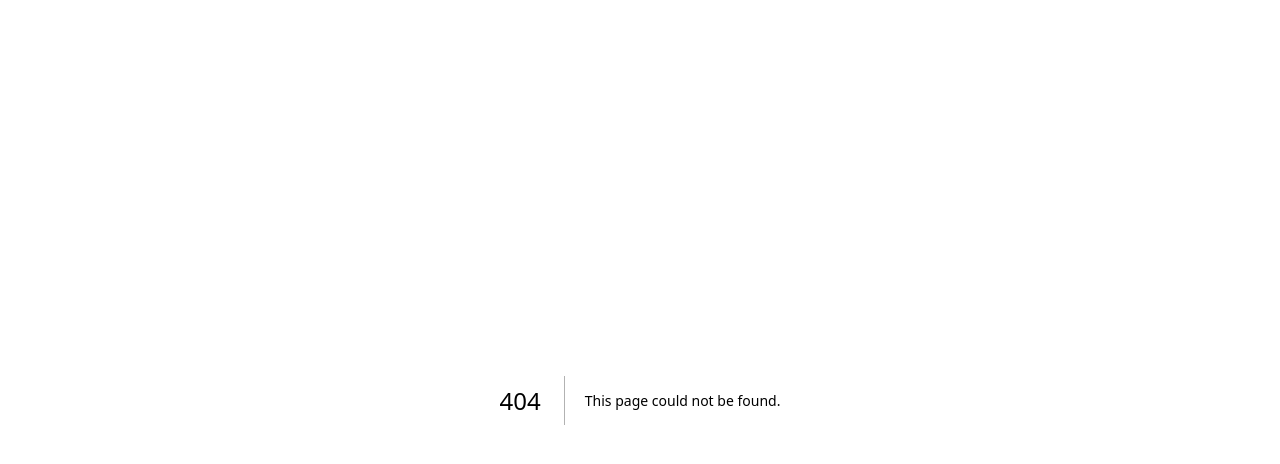
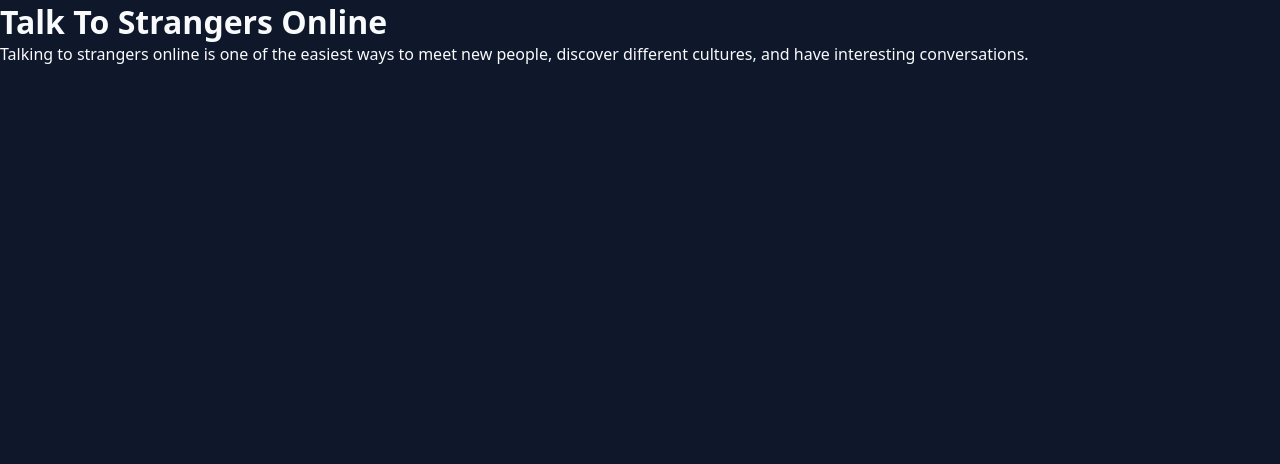
Before and after one commit to AkhilSharma11681/p1, a Next.js app: page /blog/talk-to-strangers-online in a window 1280 px wide. Before the commit this address had no page. Shown: the top 464 px of the page. Built offline with nearby package versions, Linux system fonts and the light colour scheme.

Commit message:
Add homepage trust signals and SEO improvements

```diff
--- /dev/null
+++ b/app/blog/talk-to-strangers-online/page.tsx
@@ -0,0 +1,18 @@
+import { Metadata } from "next";
+
+export const metadata: Metadata = {
+  title: "Talk To Strangers Online",
+  description: "Meet and talk to strangers online safely and anonymously."
+};
+
+export default function Page() {
+  return (
+    <main className="max-w-4xl mx-auto px-6 py-10">
+      <h1>Talk To Strangers Online</h1>
+      <p>
+        Talking to strangers online is one of the easiest ways to meet new people,
+        discover different cultures, and have interesting conversations.
+      </p>
+    </main>
+  );
+}
--- a/app/page.tsx
+++ b/app/page.tsx
@@ -56,6 +56,17 @@ export default function LandingPage() {
 
         {/* Rest of your existing sections (features, FAQ, etc.) remain the same */}
         {/* ... (keeping your original content below) */}
+
+
+
+        <section style={{marginTop:"50px", textAlign:"center"}}>
+          <div style={{display:"flex",justifyContent:"center",gap:"20px",flexWrap:"wrap"}}>
+            <span>✓ No Signup</span>
+            <span>✓ Anonymous</span>
+            <span>✓ Free</span>
+            <span>✓ Instant Matching</span>
+          </div>
+        </section>
 
 
         <section style={{marginTop:"60px"}}>
--- a/app/sitemap.ts
+++ b/app/sitemap.ts
@@ -16,5 +16,6 @@ export default function sitemap(): MetadataRoute.Sitemap {
     { url: `${base}/blog/chat-with-strangers`, lastModified: new Date(), priority: 0.9 },
     { url: `${base}/blog/sites-like-omegle`, lastModified: new Date(), priority: 0.9 },
     { url: `${base}/blog/anonymous-chat`, lastModified: new Date(), priority: 0.9 },
+    { url: `${base}/blog/talk-to-strangers-online`, lastModified: new Date(), priority: 0.9 },
   ];
 }
```
